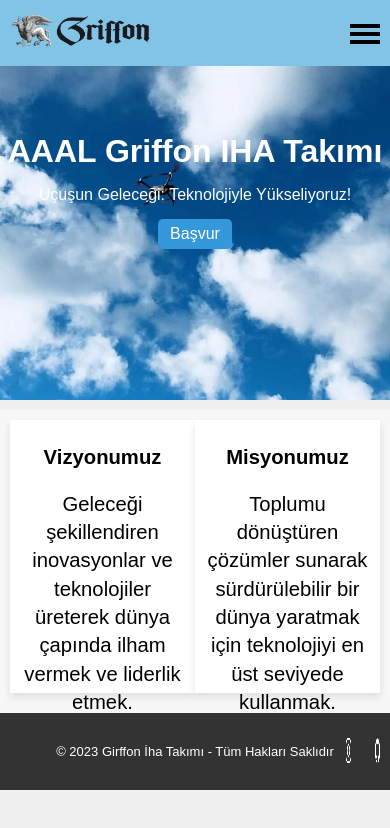
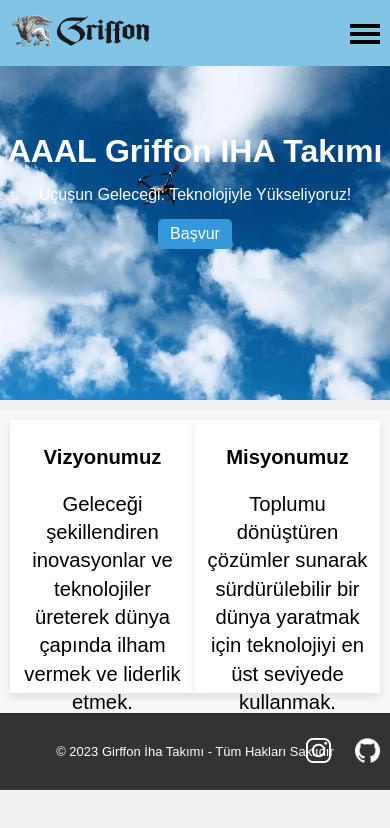
Before and after one commit to aaal-griffon/site, a website: page index.html in a window 390 px wide. Drawn offline with Linux system fonts and the light colour scheme.

Commit message:
Update styles.css
wronge number fix

```diff
--- a/styles.css
+++ b/styles.css
@@ -317,7 +317,7 @@
         position: relative; /* Pozisyonu göreceli olarak ayarla */
     }
     .social-icons a img {
-        width: 5px; /* Genişliği 30 piksel olarak ayarla */
+        width: 25px; /* Genişliği 30 piksel olarak ayarla */
         height: 25px; /* Yüksekliği de 30 piksel olarak ayarla */
         margin-right: 10px; /* İkonlar arasında bir boşluk bırakmak için sağ kenar boşluğu ekleyin */
         margin-top: 20px;
```
